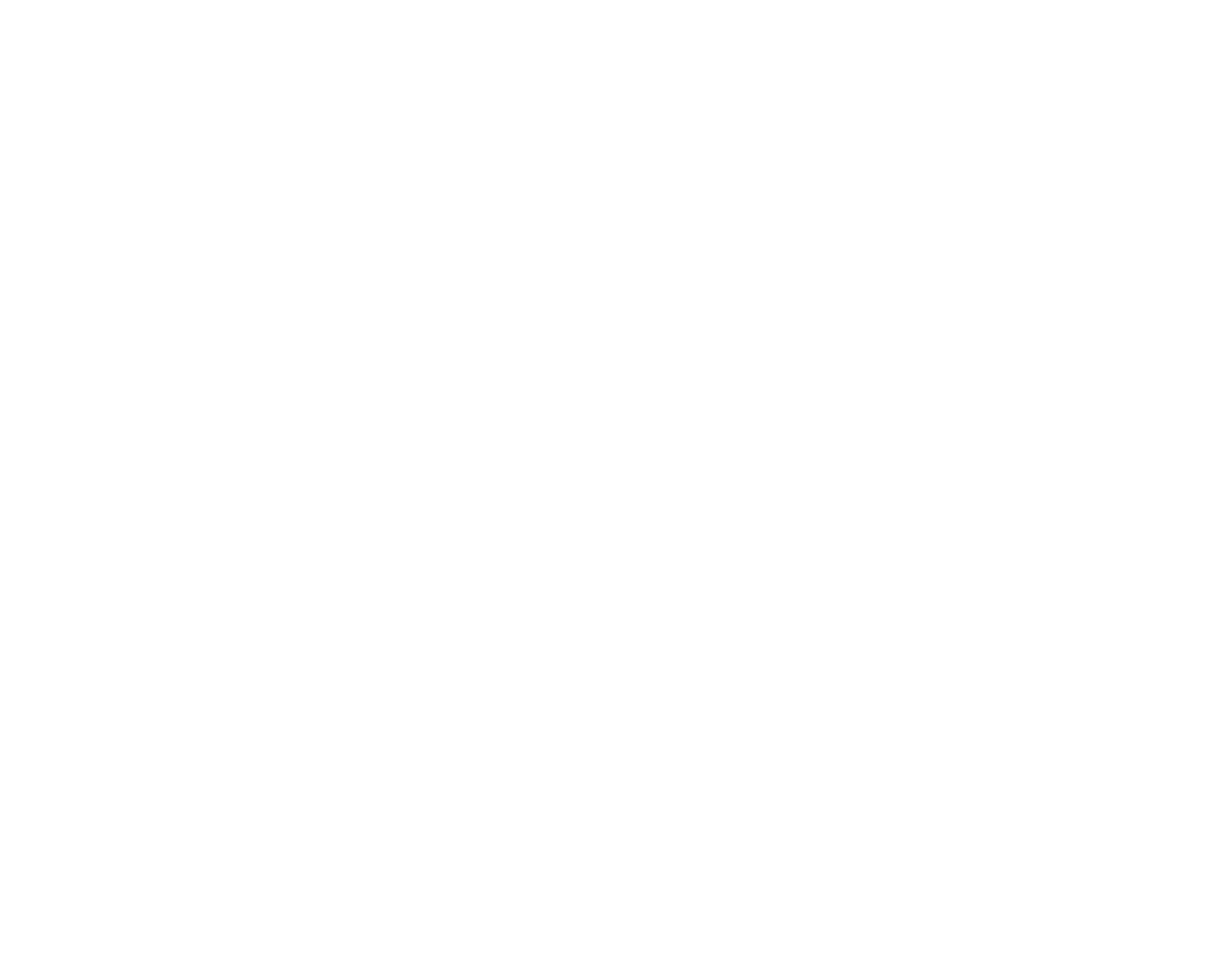
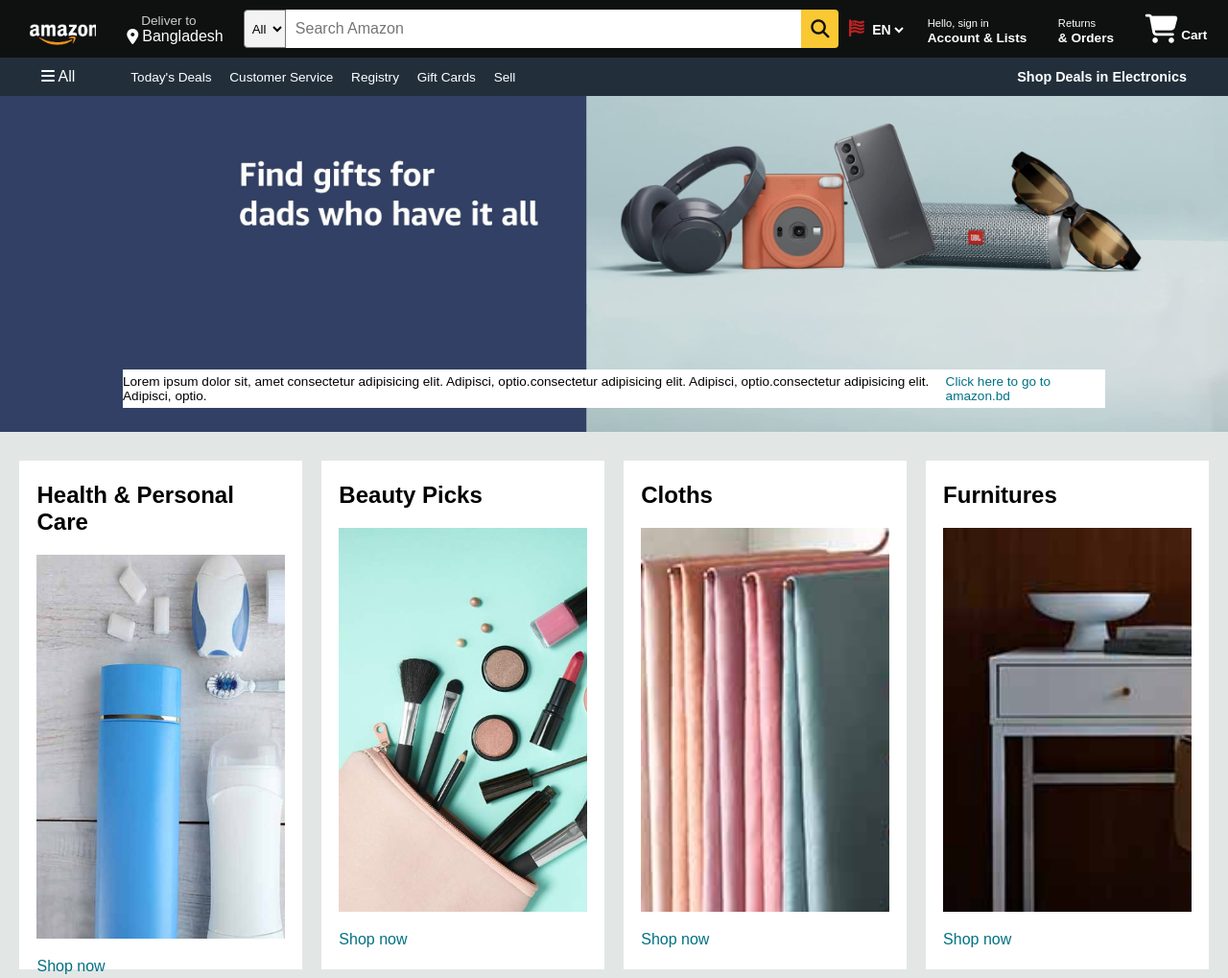
Before and after one commit to ih-rakib/Amazon-Clone, a plain HTML site: page index.html in a window 1280 px wide. Shown: the top 1019 px of the page at 96% size. Before the commit the page ends 800 px from the top, so only its background shows below. Drawn offline with Linux system fonts and the light colour scheme.

```diff
--- a/index.html
+++ b/index.html
@@ -1,11 +1,162 @@
 <!DOCTYPE html>
 <html lang="en">
+
 <head>
     <meta charset="UTF-8">
     <meta name="viewport" content="width=device-width, initial-scale=1.0">
     <title>Amazon</title>
+    <link rel="stylesheet" href="styles/style.css">
+    <!-- <script src="https://kit.fontawesome.com/69c72f872c.js" crossorigin="anonymous"></script> -->
+    <link rel="stylesheet" href="https://cdnjs.cloudflare.com/ajax/libs/font-awesome/6.4.2/css/all.min.css"
+        integrity="sha512-z3gLpd7yknf1YoNbCzqRKc4qyor8gaKU1qmn+CShxbuBusANI9QpRohGBreCFkKxLhei6S9CQXFEbbKuqLg0DA=="
+        crossorigin="anonymous" referrerpolicy="no-referrer" />
 </head>
+
 <body>
+    <header>
+        <div class="navbar">
+            <div class="nav-logo border">
+                <div class="logo"></div>
+            </div>
 
+            <div class="nav-address border">
+                <p class="add-first">Deliver to</p>
+                <div class="add-icon">
+                    <i class="fa-solid fa-location-dot"></i>
+                    <p class="add-second">Bangladesh</p>
+                </div>
+            </div>
+
+            <div class="nav-search">
+                <select class="search-select">
+                    <option value="">All</option>
+                </select>
+                <input type="text" class="search-input" placeholder="Search Amazon">
+                <div class="search-icon">
+                    <i class="fa-solid fa-magnifying-glass"></i>
+                </div>
+            </div>
+
+            <div class="nav-language">
+                <i class="fa-solid fa-flag-usa flag"></i>
+                <select class="search-language">
+                    <option value="">EN</option>
+                </select>
+            </div>
+
+            <div class="nav-signin border">
+                <p><span>Hello, sign in</span></p>
+                <p class="nav-second">Account & Lists</p>
+            </div>
+
+            <div class="nav-signin border">
+                <p><span>Returns</span></p>
+                <p class="nav-second">& Orders</p>
+            </div>
+
+            <div class="nav-cart border">
+                <i class="fa-solid fa-cart-shopping"></i>
+                Cart
+            </div>
+        </div>
+
+        <!-- panel -->
+        <div class="panel">
+            <div class="panel-all">
+                <i class="fa-solid fa-bars"></i>
+                All
+            </div>
+            <div class="panel-options">
+                <p>Today's Deals</p>
+                <p>Customer Service</p>
+                <p>Registry</p>
+                <p>Gift Cards</p>
+                <p>Sell</p>
+            </div>
+
+            <div class="panel-deals">
+                Shop Deals in Electronics
+            </div>
+        </div>
+    </header>
+
+    <!-- main section -->
+
+    <main>
+        <!-- banner section -->
+        <div class="banner-section">
+            <div class="banner-description">Lorem ipsum dolor sit, amet consectetur adipisicing elit. Adipisci,
+                optio.consectetur adipisicing elit. Adipisci, optio.consectetur adipisicing elit. Adipisci, optio.
+                <a>Click here to go to amazon.bd</a>
+            </div>
+        </div>
+
+        <!-- shop section -->
+        <div class="shop-section">
+            <div class="box">
+                <div class="box-content">
+                    <h2>Health & Personal Care</h2>
+                    <div class="box-image" style="background-image: url(images/box2_image.jpg);"></div>
+                    <p>Shop now</p>
+                </div>
+            </div>
+            <div class="box">
+                <div class="box-content">
+                    <h2>Beauty Picks</h2>
+                    <div class="box-image" style="background-image: url(images/box5_image.jpg);"></div>
+                    <p>Shop now</p>
+                </div>
+            </div>
+            <div class="box">
+                <div class="box-content">
+                    <h2>Cloths</h2>
+                    <div class="box-image" style="background-image: url(images/box1_image.jpg);"></div>
+                    <p>Shop now</p>
+                </div>
+            </div>
+            <div class="box">
+                <div class="box-content">
+                    <h2>Furnitures</h2>
+                    <div class="box-image" style="background-image: url(images/box3_image.jpg);"></div>
+                    <p>Shop now</p>
+                </div>
+            </div>
+            <div class="box">
+                <div class="box-content">
+                    <h2>Devices & Accessories</h2>
+                    <div class="box-image" style="background-image: url(images/box4_image.jpg);"></div>
+                    <p>Shop now</p>
+                </div>
+            </div>
+            <div class="box">
+                <div class="box-content">
+                    <h2>Pet Care</h2>
+                    <div class="box-image" style="background-image: url(images/box6_image.jpg);"></div>
+                    <p>Shop now</p>
+                </div>
+            </div>
+            <div class="box">
+                <div class="box-content">
+                    <h2>New Arrival in Toys</h2>
+                    <div class="box-image" style="background-image: url(images/box7_image.jpg);"></div>
+                    <p>Shop now</p>
+                </div>
+            </div>
+            <div class="box">
+                <div class="box-content">
+                    <h2>Discover Fashion Trends</h2>
+                    <div class="box-image" style="background-image: url(images/box8_image.jpg);"></div>
+                    <p>Shop now</p>
+                </div>
+            </div>
+        </div>
+    </main>
+
+    <!-- footer -->
+
+    <footer>
+
+    </footer>
 </body>
+
 </html>
--- a/styles/style.css
+++ b/styles/style.css
@@ -0,0 +1,229 @@
+*{
+    margin: 0;
+    font-family: Arial, Helvetica, sans-serif;
+    box-sizing: border-box;
+}
+
+.navbar{
+    height: 60px;
+    background-color: #0f1111;
+    color: #fff;
+    display: flex;
+    align-items: center;
+    justify-content: space-evenly;
+}
+
+.nav-logo{
+    height: 50px;
+    width: 100px;
+}
+
+.logo{
+    background-image: url("../images/amazon_logo.png");
+    height: 50px;
+    width: 100%;
+    background-size: cover;
+}
+
+.border{
+    border: 1.5px solid transparent;
+    padding: 5px 10px;
+}
+
+.border:hover{
+    border: 1.5px solid #fff;
+}
+
+/* box 2 */
+
+.add-first{
+    color: #cccccc;
+    font-size: 0.85rem;
+    margin-left: 15px;
+}
+
+.add-second{
+    font-size: 1rem;
+    margin-left: 4px;
+}
+
+.add-icon{
+    display: flex;
+    align-items: center;
+}
+
+/* box 3 */
+
+.nav-search{
+    display: flex;
+    justify-content: space-evenly;
+    width: 620px;
+    height: 40px;
+    border-radius: 4px;
+}
+
+.nav-search:hover{
+    border: 2px solid rgb(252, 182, 51);
+}
+
+.nav-search input{
+    padding-left: 10px;
+}
+
+.search-select{
+    background-color: #f3f3f3;
+    width: 50px;
+    text-align: center;
+    border-top-left-radius: 4px;
+    border-bottom-left-radius: 4px;
+}
+
+.search-input{
+    width: 100%;
+    font-size: 1rem;
+    border: none;
+}
+
+.search-icon{
+    width: 45px;
+    display: flex;
+    justify-content: center;
+    align-items: center;
+    font-size: 1.2rem;
+    background-color: rgb(250, 200, 50);
+    border-top-right-radius: 4px;
+    border-bottom-right-radius: 4px;
+    color: #0f1111;
+}
+
+/* box-4 */
+
+.search-language{
+    font-size: 14px;
+    font-weight: 900;
+    background-color: #0f1111;
+    color: #fff;
+    border: none;
+}
+
+.flag{
+    color: rgb(188, 34, 34);
+    font-size: 18px;
+}
+
+/* box-5 */
+
+span{
+    font-size: 0.7rem;
+}
+
+.nav-second{
+    font-size: 0.85rem;
+    font-weight: 700;
+}
+
+/* box 6 */
+
+.nav-cart i{
+    font-size: 30px;
+}
+
+.nav-cart {
+    font-size: 0.85rem;
+    font-weight: 700;
+}
+
+
+/* panel section */
+
+.panel{
+    display: flex;
+    align-items: center;
+    justify-content: space-evenly;
+    height: 40px;
+    background-color: #222f3b;
+    color: #fff;
+}
+
+.panel-options p{
+    display: inline;
+    margin-left: 15px;
+}
+
+.panel-options{
+    width: 70%;
+    font-size: 0.85rem;
+}
+
+.panel-deals{
+    font-size: 0.9rem;
+    font-weight: 700;
+}
+
+
+/* hero section */
+
+.banner-section{
+    background-image: url(../images/hero_image.jpg);
+    height: 350px;
+    background-size: cover;
+    display: flex;
+    justify-content: center;
+    align-items: flex-end;
+}
+
+.banner-description{
+    background-color: #fff;
+    color: #000;
+    height: 40px;
+    display: flex;
+    justify-content: center;
+    align-items: center;
+    font-size: 0.85rem;
+    width: 80%;
+    margin-bottom: 25px;
+}
+
+.banner-description a{
+    color: #007185;
+}
+
+
+
+/* shop section */
+
+.shop-section{
+    display: flex;
+    justify-content: space-evenly;
+    background-color: #e2e7e6;
+    flex-wrap: wrap;
+}
+
+.box{
+    height: 530px;
+    border: 2px solid transparent;
+    width: 23%;
+    background-color: #fff;
+    padding: 20px 0 15px;
+    margin-top: 30px;
+}
+
+.box-image{
+    height: 400px;
+    background-size: cover;
+    background-repeat: no-repeat;
+}
+
+.box-content{
+    margin-left: 1rem;
+    margin-right: 1rem;
+}
+
+.box-content p{
+    color: #007185;
+    margin-top: 20px;
+}
+
+.box-content h2{
+    margin-bottom: 20px;
+}
```
